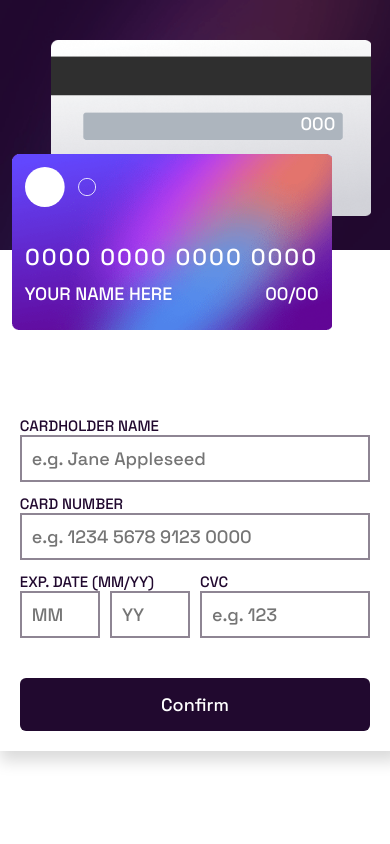
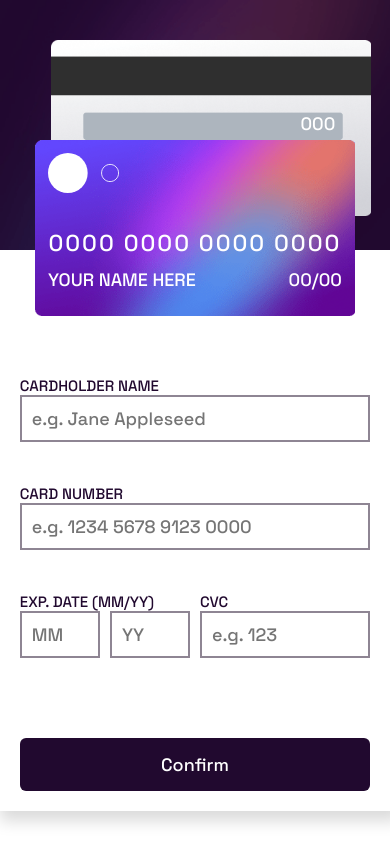
Before and after one commit to andykallian/front-end-mentor-6, a plain HTML site: page index.html in a window 390 px wide. Drawn offline with Linux system fonts and the light colour scheme.

Commit message:
css changes

```diff
--- a/index.js
+++ b/index.js
@@ -25,6 +25,8 @@ nameInput.addEventListener("input", ()=>{
     nameP.textContent = 'YOUR NAME HERE'
   }else{
     nameP.textContent = nameInput.value.toUpperCase()
+    nameInput.style.border = "2px solid var(--dark-grayish-violet)"
+
   }
 })
 
@@ -35,6 +37,7 @@ numberInput.addEventListener("input", ()=>{
     numberP.textContent = `${numberInput.value.substring(0, 4)} ${numberInput.value.substring(4, 8)} ${numberInput.value.substring(8, 12)} ${numberInput.value.substring(12, 16)}`;
   }else{
     numberP.textContent = '0000 0000 0000 0000'
+    numberInput.style.border = "2px solid var(--dark-grayish-violet)"
   }
 })
 
@@ -45,6 +48,7 @@ monthInput.addEventListener("input", ()=>{
     monthP.textContent = `${monthInput.value.substring(0, 2)}`;
   }else{
     monthP.textContent = '00'
+    monthInput.style.border = "2px solid var(--dark-grayish-violet)"
   }
 })
 
@@ -55,6 +59,7 @@ yearInput.addEventListener("input", ()=>{
     yearP.textContent = `${yearInput.value.substring(0, 2)}`;
   }else{
     yearP.textContent = '00'
+    yearInput.style.border = "2px solid var(--dark-grayish-violet)"
   }
 })
 
@@ -65,6 +70,7 @@ cvcInput.addEventListener("input", ()=>{
     cvcP.textContent = `${cvcInput.value.substring(0, 3)}`
   }else{
     cvcP.textContent = '000'
+    cvcInput.style.border = "2px solid var(--dark-grayish-violet)"
   }
 })
 
@@ -80,8 +86,8 @@ button.addEventListener("click", function(event){
       paragraphs[i].style.display = "block"
       input.style.border = "2px solid var(--Red)"
     }else{
-        paragraphs[i].style.display = "none"
-        input.style.border = "2px solid var(--dark-grayish-violet)"
+      paragraphs[i].style.display = "none"
+      input.style.border = "2px solid var(--dark-grayish-violet)"
     }
   });
 });
--- a/style.css
+++ b/style.css
@@ -39,14 +39,18 @@ input[type=number] {
   }
 
 
-body, html{
-    min-width: 390px;
+body{
     width: 100vw;
+    height: 100vh;
     max-width: 100%;
 
 }
 
     .container{
+
+        width: 100%;
+        height: fit-content;
+
         background-image: url(images/bg-main-mobile.png);
         background-repeat: no-repeat;
         background-size: contain;
@@ -56,7 +60,7 @@ body, html{
 
         display: flex;
         flex-direction: column;
-        gap: 19rem;
+        gap: 15rem;
 
         box-shadow: 5px 5px 15px 5px rgb(0 0 0 / 15%);
     }
@@ -154,7 +158,7 @@ body, html{
                 flex-direction: column;
                 margin: auto;
                 padding: 1rem;
-                gap: 1rem;
+                gap: 4rem;
             }
 
             .cardForm label {
@@ -172,11 +176,10 @@ body, html{
                 color: var(--very-dark-violet);
                 padding: 10px;
                 border: 2px solid var(--dark-grayish-violet);
+                outline: none;
             }
 
-            /* .cardForm input:hover {
-                border: 1px solid hsl(249, 99%, 64%);
-            } */
+
 
             .labelmm,.labelcvc {
                 width: 50%;
@@ -241,16 +244,28 @@ body, html{
             }
 
             .btn-primary{
+                margin-top: 1rem;
+                padding: 1.5rem 2rem;
+                border-radius: .6rem;
+                font-size: 1.8rem;
+
+                border: none;
                 background: var(--very-dark-violet);
-                border: none;
-                padding: 15px 20px;
                 color: var(--White);
                 cursor: pointer;
-                border-radius: 6px;
-                font-size: 18px;
             }
 
 
+
+@media screen and (min-width: 350px ) and (max-width: 400px) {
+    .container{
+        transform: scale()
+    }
+        .card-front{
+            top: 57%;
+            right: 9%;
+        }
+}
 
 
 @media screen and (min-width: 450px) {
```
Also changed, not shown: index.html (+5 -1 lines).
